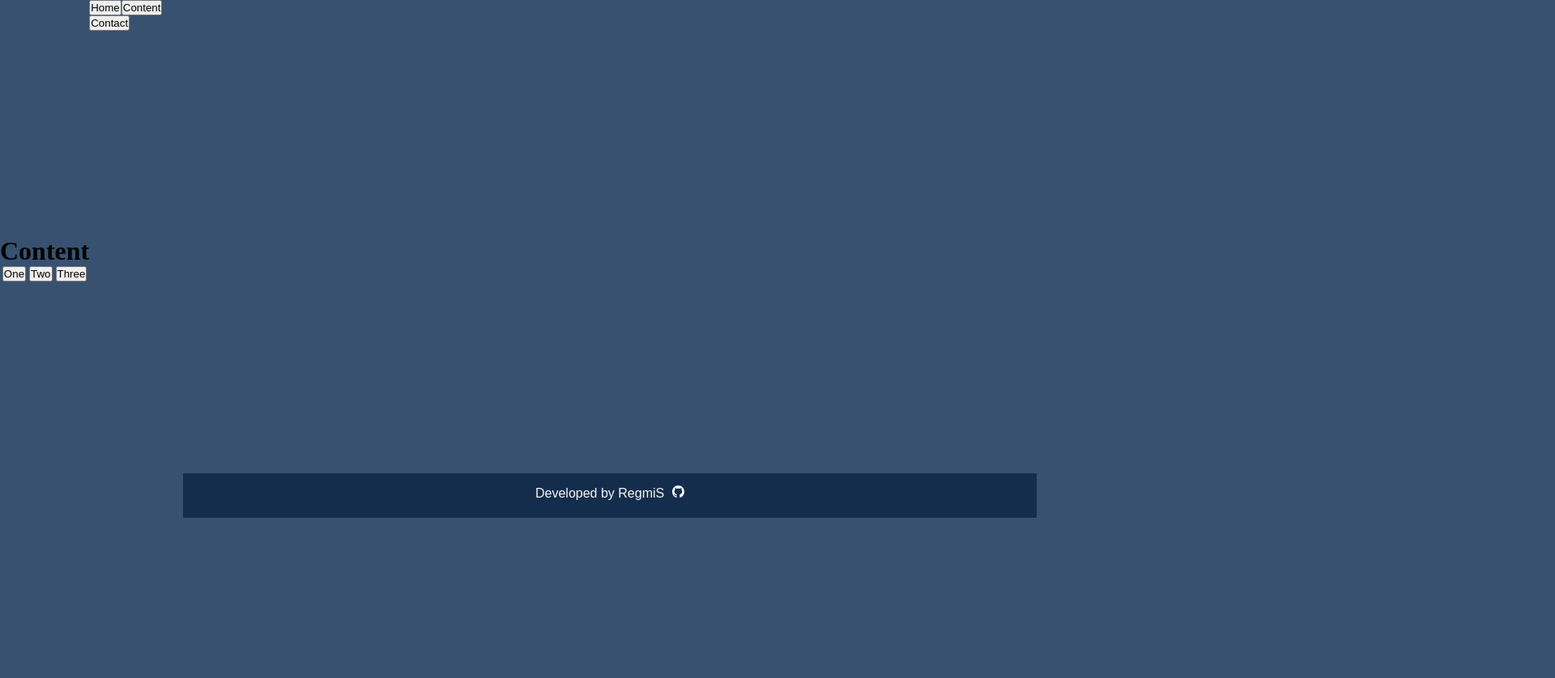
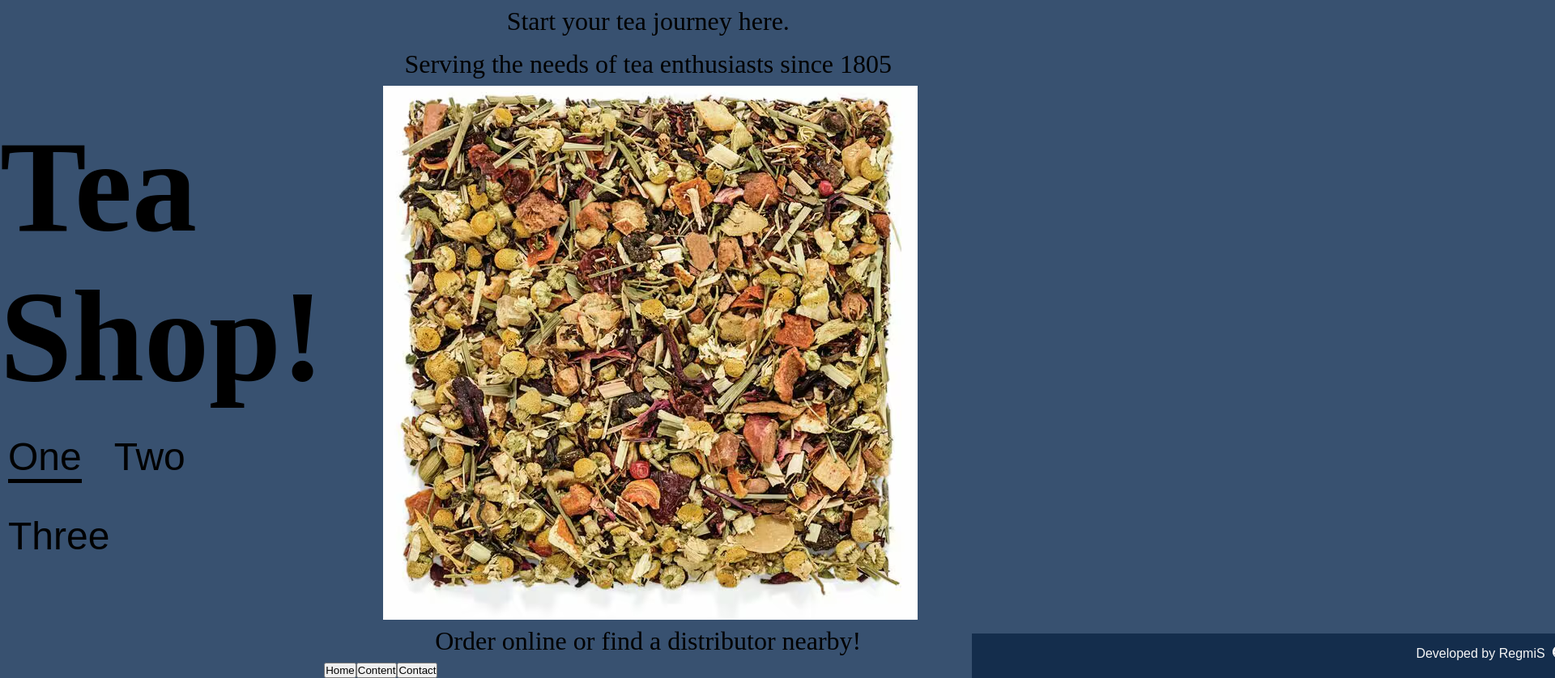
Before and after one commit to RegmiS/restaurant-page, a website built with webpack: page testcss/index.html in a window 1280 px wide. Shown: the top 838 px of the page at 81% size, 1920 px wide, since content can reach past the window. Before the commit the page ends 800 px from the top, so only its background shows below. Built offline with nearby package versions, Linux system fonts and the light colour scheme.

Commit message:
Update layout and alignment for main page

```diff
--- a/testcss/index.html
+++ b/testcss/index.html
@@ -8,14 +8,21 @@
 </head>
 <body>
     <header>
-        <h1>Content</h1>
+        <h1>Tea Shop!</h1>
         <nav>
-            <button>One</button>
-            <button>Two</button>
-            <button>Three</button>
+            <button class="nav-button active">One</button>
+            <button class="nav-button">Two</button>
+            <button class="nav-button">Three</button>
         </nav>
     </header>
-    <div id="content" class="content"></div>
+    <div id="content" class="content">
+        <div class="main">
+            <p>Start your tea journey here.</p>
+            <p>Serving the needs of tea enthusiasts since 1805</p>
+            <img src="../src/images/tea-images/healthy-edge.png" class="home-img">
+            <p>Order online or find a distributor nearby!</p>
+        </div>
+    </div>
     <footer>
         <a href="https://github.com/RegmiS" target="_blank" rel="noopener noreferrer">
             Developed by RegmiS
--- a/testcss/style.css
+++ b/testcss/style.css
@@ -7,10 +7,11 @@ body {
     background-color: #385170;
     display: flex;
     flex-direction: column;
+    align-items: center;
 }
 
 footer {
-    margin-top: auto;
+    flex-shrink: 0;
     width: 100vw;
     height: 40px;
     display: flex;
@@ -37,9 +38,7 @@ a:hover {
 
 
 .content {
-    display: flex;
-    flex-direction: row;
-    height: 80vh;
+    max-width: 800px;
 }
 
 header {
@@ -47,4 +46,41 @@ header {
     justify-content: center;
     flex-direction: column;
     align-items: center;
+    font-size: 5rem;
 }
+
+.nav-button {
+    border-width: 0;
+    background-color: transparent;
+    font-size: 3rem;
+    margin: 10px;
+    cursor: pointer;
+}
+
+.nav-button:hover {
+    transform: translateY(-10%);
+}
+
+.active {
+    border-bottom-width: 5px;
+    border-bottom-style: solid;
+}
+
+p {
+    font-size: 2rem;
+    padding: 1%;
+}
+
+.main {
+    display: flex;
+    flex-direction: column;
+    align-items: center;
+    justify-content: center;
+    width: 800px;
+    flex: 1 0 auto;
+}
+
+.home-img {
+    width: 660px;
+    height: 660px;
+}
```
Also changed, not shown: src/images/tea-images/healthy-edge.png (added).
